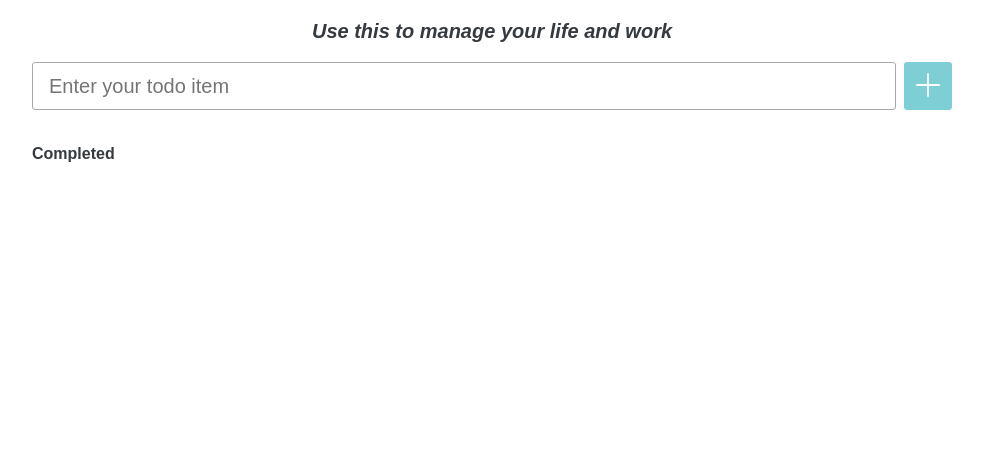
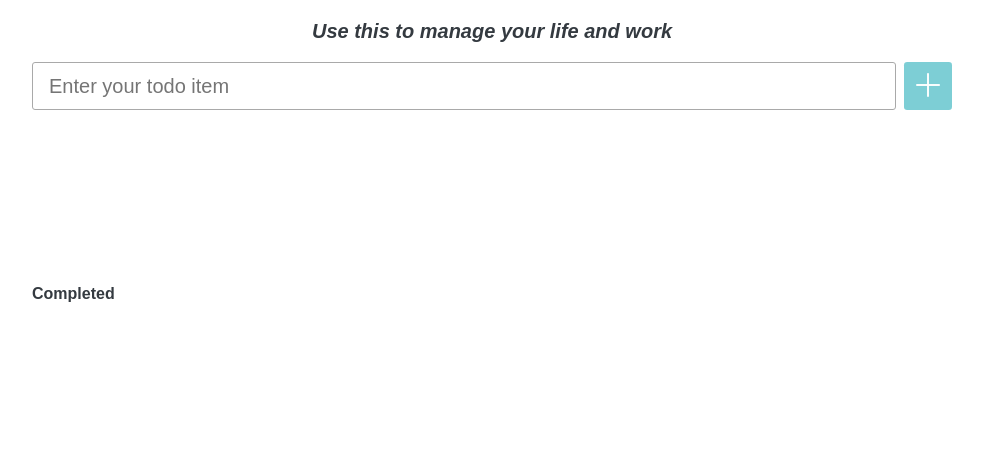
Before and after one commit to gtb-2023-xia-jingwen/assignment-todo-web-app, a website built with Parcel: page assignment-todo-js/src/index.html in a window 1280 px wide. Shown: the whole page, without its empty margins (148-1131 px from the left). Built offline with nearby package versions, Linux system fonts and the light colour scheme.

Commit message:
chore: update template style

```diff
--- a/assignment-todo-js/src/styles/todo-lists.scss
+++ b/assignment-todo-js/src/styles/todo-lists.scss
@@ -68,6 +68,7 @@ main {
 
 .todos-section {
   &--inbox {
+    min-height: 140px;
     overflow: scroll;
   }
 
```
